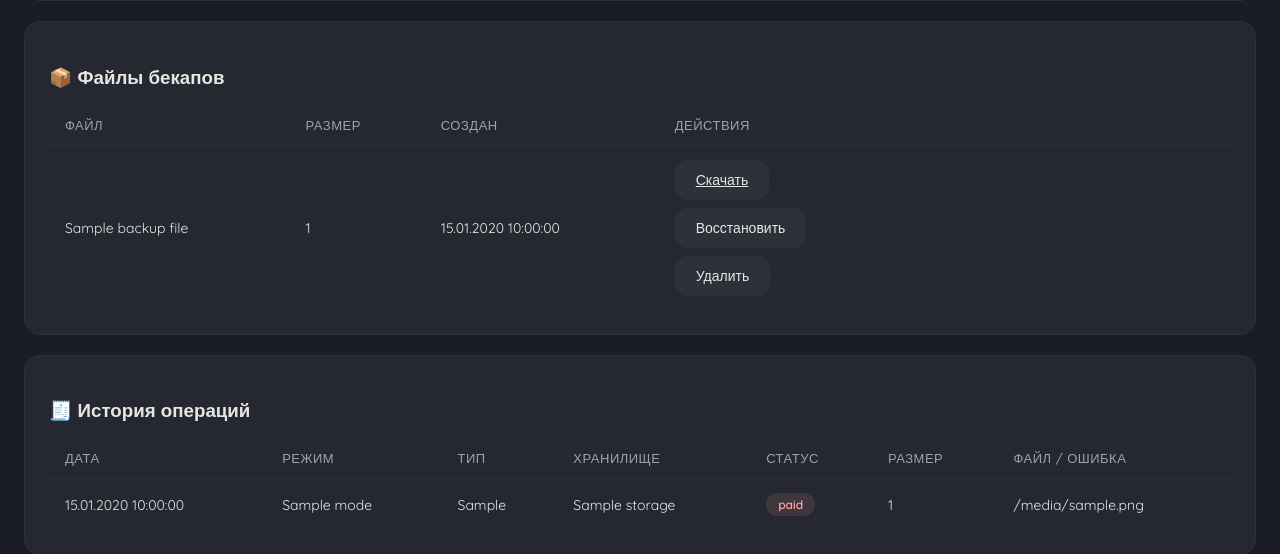
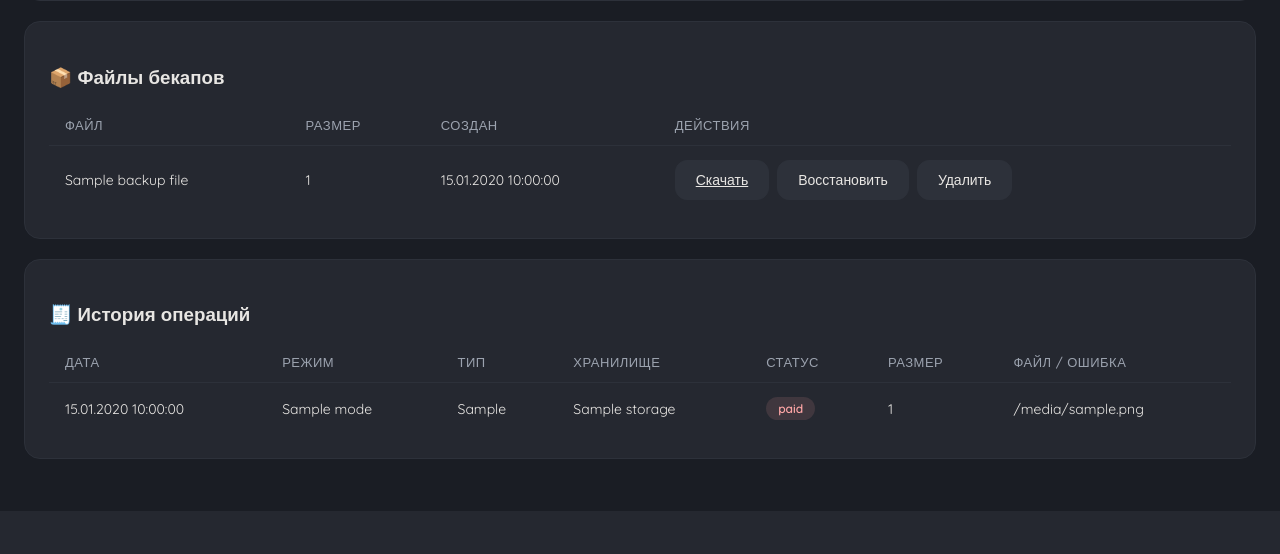
Before and after one commit to Vashork/saas-zkha, a FastAPI app: template app/web/templates/backups.html in a window 1280 px wide. Shown: the part 734-1288 px from the top of the page. After the commit the page ends 1154 px from the top, so only its background shows below. Run offline with FastAPI, Linux system fonts and the light colour scheme; the template is opened without the code that fills it: most values are stand-ins (such as "Sample title", 1, 10 or a date in 2020).

Commit message:
Keep backup file action buttons inline

```diff
--- a/app/web/templates/backups.html
+++ b/app/web/templates/backups.html
@@ -109,7 +109,7 @@
                 <td>{{ f.name }}</td>
                 <td>{{ format_size(f.size_bytes) }}</td>
                 <td>{{ f.created_at.strftime('%d.%m.%Y %H:%M:%S') }}</td>
-                <td style="display:flex;gap:8px;flex-wrap:wrap;">
+                <td class="backup-actions">
                     <a class="btn-secondary-custom" href="{{ f.download_url }}">Скачать</a>
                     <form method="post" action="{{ f.restore_url }}" onsubmit="return confirm('Восстановить данные из {{ f.name }}? Перед восстановлением будет создан страховочный бекап текущих данных.')">
                         <input type="hidden" name="_csrf" value="{{ _csrf }}">
```
